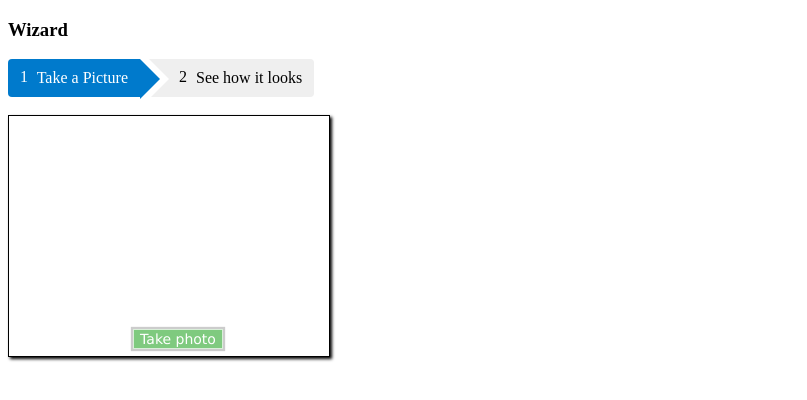
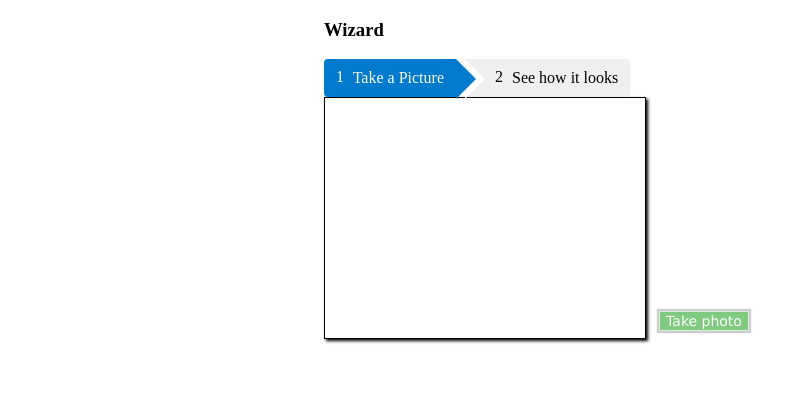
Before and after one commit to josealencar/image-capture-html, a website: page index.html in a window 1280 px wide. Shown: the whole page, without its empty margins (0-807 px from the left). Drawn offline with Linux system fonts and the light colour scheme.

Commit message:
feat(Styke): teste para centralização de componentes

```diff
--- a/index.html
+++ b/index.html
@@ -12,16 +12,15 @@
 
 <body>
 
-	<div class="container">
+	<div class="container center-width">
 		<h3>Wizard</h3>
-		<div class="wizard">
+		<div class="wizard fill-width">
 				<a id="take-pic" class="current"><span class="badge">1</span> Take a Picture</a>
 				<a id="see-pic"><span class="badge">2</span> See how it looks</a>
 		</div>
-	</div>
-<br/>
+
 		<div class="contentarea">
-		<div id="camera" class="camera">
+			<div id="camera" class="camera fill-width">
 				<video id="video">Video stream not available.</video>
 				<button id="startbutton">Take photo</button>
 			</div>
@@ -32,6 +31,7 @@
 				<button id="startagain">Try again</button>
 			</div>
 		</div>
+	</div>
 </body>
 
 </html>
--- a/index.js
+++ b/index.js
@@ -26,6 +26,8 @@
     photo = document.getElementById('photo');
     startbutton = document.getElementById('startbutton');
     startagain = document.getElementById('startagain');
+
+    width = video.parentElement.clientWidth;
 
     navigator.getMedia = ( navigator.getUserMedia ||
                            navigator.webkitGetUserMedia ||
--- a/main.css
+++ b/main.css
@@ -105,3 +105,13 @@
 .wizard .current:after {
     border-left-color: #007ACC;
 }
+
+.center-width {
+    width: 50%;
+    margin: 0 25% 0 25%;
+}
+
+.fill-width {
+    width: 100%;
+    margin: 0 0 0 0;
+}
```
Lines whose indentation alone changed are shown as unchanged.
